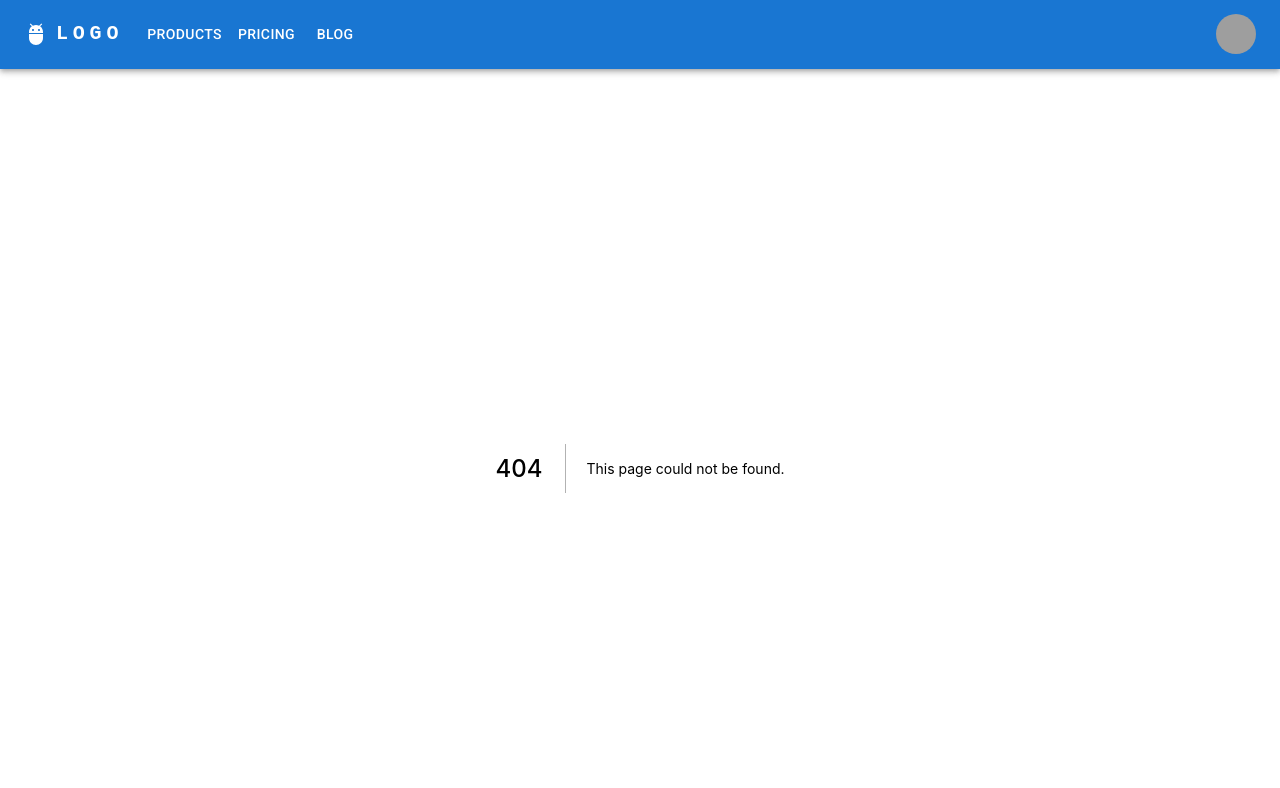
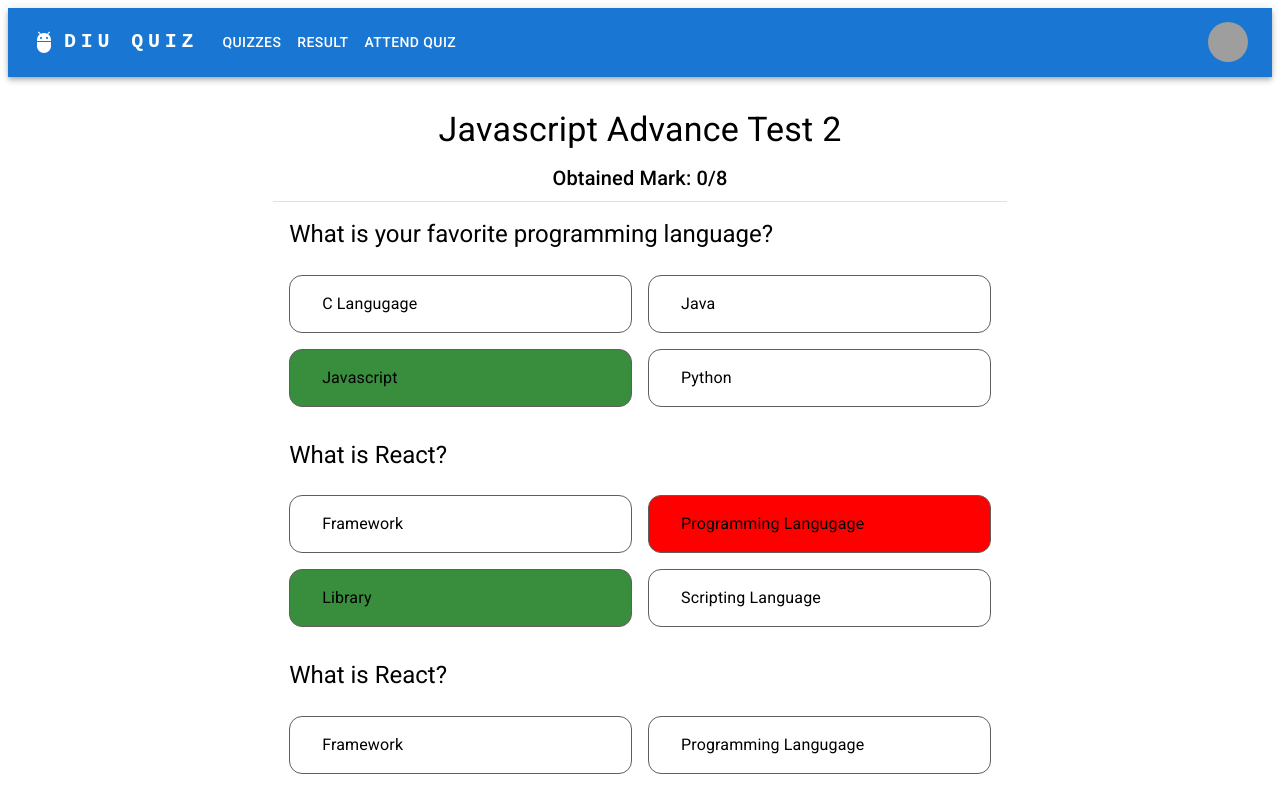
Before and after one commit to akib001/DIU-Quiz, a Next.js app: page /user/quiz/result in a window 1280 px wide. Before the commit this address had no page. Shown: the top 788 px of the page. Built offline with nearby package versions, Linux system fonts and the light colour scheme; grey boxes are pictures that could not be loaded.

Commit message:
result page almost complete

```diff
--- /dev/null
+++ b/components/data/answersData.json
@@ -0,0 +1,12 @@
+{
+  "answers": [
+    {"qIndex": 0,"answer": "Javascript"},
+    { "qIndex": 1, "answer": "Programming Langugage" },
+    { "qIndex": 2, "answer": "Scripting Language" },
+    { "qIndex": 3, "answer": "Library" },
+    { "qIndex": 4, "answer": "Scripting Language" },
+    { "qIndex": 5, "answer": "Library" },
+    { "qIndex": 6, "answer": "Framework" },
+    { "qIndex": 7, "answer": "asdfasdf" }
+  ]
+}
--- a/components/data/questions.json
+++ b/components/data/questions.json
@@ -1,6 +1,6 @@
 {
   "quizTitle": "Javascript Advance Test 2",
-  "Duration": 30,
+  "duration": 30,
   "questions": [
     {
       "question": "What is your favorite programming language?",
--- a/components/form-components/RadioInputItem.js
+++ b/components/form-components/RadioInputItem.js
@@ -4,7 +4,7 @@ import { Box } from '@mui/system';
 import React from 'react';
 
 const StyledBox = styled(Box)(({ theme }) => ({
-  padding: '0 4px 0 8px',
+  padding: '4px 4px 6px 8px',
   border: '1px solid #615d5c',
   borderRadius: '13px',
   '&:hover': {
--- a/components/user/UserDashboard.js
+++ b/components/user/UserDashboard.js
@@ -13,7 +13,7 @@ import Tooltip from '@mui/material/Tooltip';
 import MenuItem from '@mui/material/MenuItem';
 import AdbIcon from '@mui/icons-material/Adb';
 
-const pages = ['Products', 'Pricing', 'Blog'];
+const pages = ['Quizzes', 'Result', 'Attend Quiz'];
 const settings = ['Profile', 'Account', 'Dashboard', 'Logout'];
 
 const UserDashboard = (props) => {
@@ -56,7 +56,7 @@ const UserDashboard = (props) => {
               textDecoration: 'none',
             }}
           >
-            LOGO
+            DIU QUIZ
           </Typography>
 
           <Box sx={{ flexGrow: 1, display: { xs: 'flex', md: 'none' } }}>
--- /dev/null
+++ b/pages/user/quiz/result.js
@@ -0,0 +1,100 @@
+import {
+  Container,
+  Divider,
+  Grid,
+  Typography,
+} from '@mui/material';
+import { Box } from '@mui/system';
+import React, { useEffect, useState } from 'react';
+import questions from '../../../components/data/questions.json';
+import styled from '@emotion/styled';
+import answersData from '../../../components/data/answersData.json'
+
+const StyledBox = styled(Box)(({ theme }) => ({
+  padding: '1rem 1rem 1rem 2rem',
+  border: '1px solid #615d5c',
+  borderRadius: '13px',
+  '&:hover': {
+    boxShadow: ' 0 3px 10px #888',
+  },
+}));
+
+const Result = () => {
+  const [questionIndex, setQuestionIndex] = useState(0);
+  const [answers, setAnswers] = useState([]);
+
+  return (
+    <Container
+      sx={{
+        display: 'flex',
+        height: 'calc(100vh - 105px)',
+        justifyContent: 'center',
+      }}
+    >
+      <Box>
+        <Typography variant="h4" gutterBottom sx={{ textAlign: 'center', mt: '2rem' }}>
+          {questions.quizTitle}
+        </Typography>
+        <Box sx={{ display: 'flex', justifyContent: 'space-evenly' }}>
+          <Typography variant="h6" gutterBottom>
+            Obtained Mark: {answers.length}/{questions.questions.length}
+          </Typography>
+        </Box>
+        {/* Question */}
+        <Divider />
+
+        {questions.questions.map((qItem, index) => (
+          <div key={index}>
+            <Typography variant="h5" gutterBottom sx={{pl: '1rem', mt: '1rem' }}>
+              {qItem.question}
+            </Typography>
+            <Grid container spacing={2} sx={{ padding: '1rem' }}>
+              <Grid item xs={12} md={6}>
+                <StyledBox sx={{
+                    backgroundColor: qItem.answer1 == answersData.answers[index].answer ?  qItem.answer1 == qItem[qItem.correctAnswer] ? '#388e3c' : 'red' : qItem.answer1 == qItem[qItem.correctAnswer] ? '#388e3c' : 'white'
+
+                 }}>
+                  <Typography variant="body1">
+                    {qItem.answer1  }
+                  </Typography>
+                </StyledBox>
+              </Grid>
+              <Grid item xs={12} md={6}>
+                <StyledBox sx={{
+                    backgroundColor: qItem.answer2 == answersData.answers[index].answer ?  qItem.answer2 == qItem[qItem.correctAnswer] ? '#388e3c' : 'red' : qItem.answer2 == qItem[qItem.correctAnswer] ? '#388e3c' : 'white'
+
+                 }}>
+                  <Typography variant="body1">
+                    {qItem.answer2}
+                  </Typography>
+                </StyledBox>
+              </Grid>
+              <Grid item xs={12} md={6}>
+                <StyledBox sx={{
+                    backgroundColor: qItem.answer3 == answersData.answers[index].answer ?  qItem.answer3 == qItem[qItem.correctAnswer] ? '#388e3c' : 'red' : qItem.answer3 == qItem[qItem.correctAnswer] ? '#388e3c' : 'white'
+
+                 }}>
+                  <Typography variant="body1">
+                    {qItem.answer3}
+                  </Typography>
+                </StyledBox>
+              </Grid>
+              <Grid item xs={12} md={6}>
+                <StyledBox sx={{
+                    backgroundColor: qItem.answer4 == answersData.answers[index].answer ?  qItem.answer4 == qItem[qItem.correctAnswer] ? '#388e3c' : 'red' : qItem.answer4 == qItem[qItem.correctAnswer] ? '#388e3c' : 'white'
+
+                 }}>
+                  <Typography variant="body1">
+                    {qItem.answer4}
+                  </Typography>
+                </StyledBox>
+              </Grid>
+            </Grid>
+          </div>
+        ))}
+      </Box>
+    </Container>
+  );
+};
+
+export default Result;
```
Also changed, not shown: components/user/CountdownTimer.js (+24 -9 lines), pages/user/quiz/index.js (+7 -10 lines).
